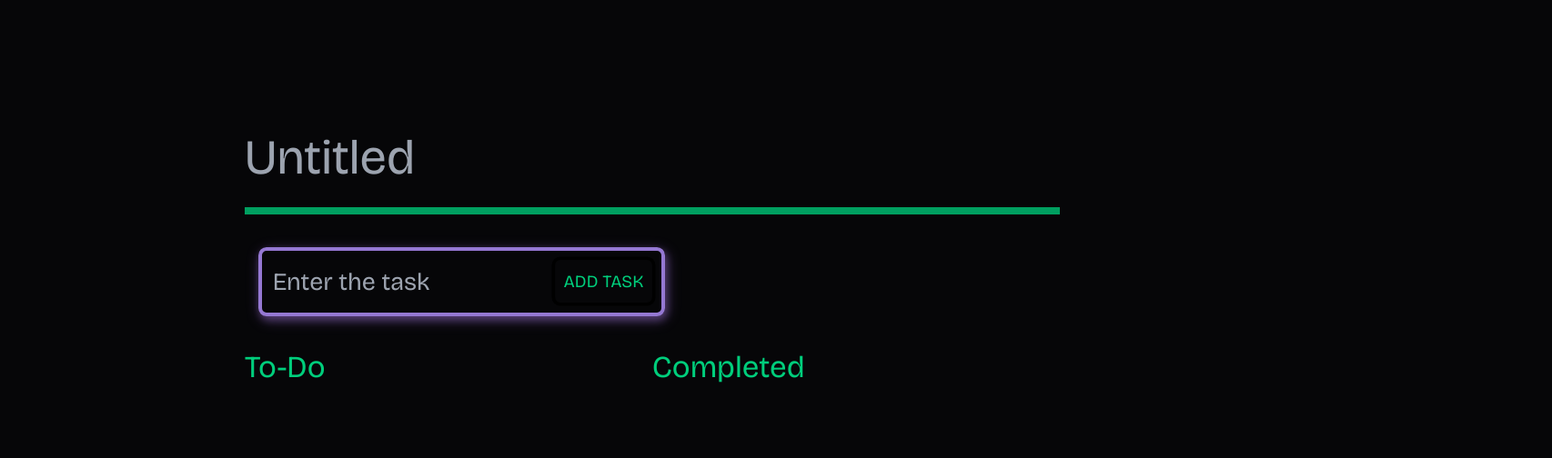
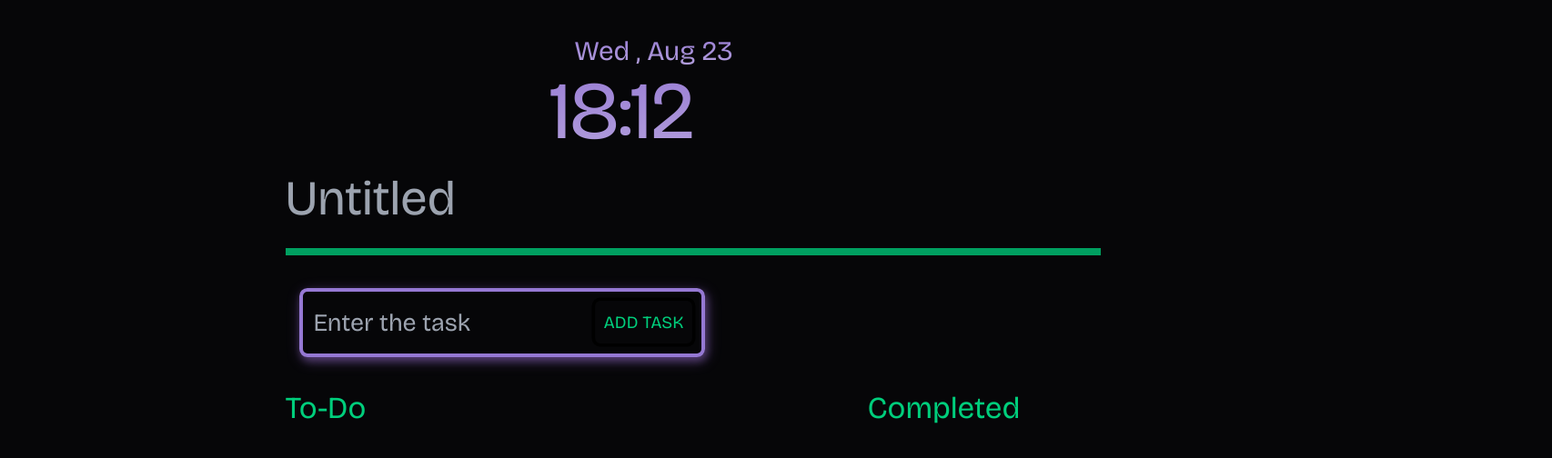
Before and after one commit to Vishesh0504/To-Do-List-React, a React (Create React App) app in the folder to-do/: page / in a window 1280 px wide. Shown: the top 504 px of the page at 91% size, 1706 px wide, since content can reach past the window. Built offline with nearby package versions, Linux system fonts and the light colour scheme.

Commit message:
added time and button animations

```diff
--- a/to-do/src/App.css
+++ b/to-do/src/App.css
@@ -1,7 +1,12 @@
 @tailwind base;
 @tailwind components;
 @tailwind utilities;
+.page{
+	width:100vw;
+}
+
 body{
+
 	background-color: #060608;
 	color:#fff;
 	font-family: 'Bricolage Grotesque', sans-serif;
@@ -10,9 +15,9 @@ body{
 }
 
 .body{
-	position: absolute;
-	top:6em;
-	left:12em;
+	position: relative;
+	top:8em;
+	left:14em;
 }
 
 .linebreak{
@@ -20,7 +25,3 @@ body{
 	border-width: 0.25rem;
 	border-color: #009f60;
 }
-
-button:active{
-	trasndorm:scale(0.3);
-}
--- a/to-do/src/App.js
+++ b/to-do/src/App.js
@@ -4,6 +4,7 @@ import React,{ useState,useEffect} from 'react';
 import InputBar from "./inputbar";
 import Heading from "./heading";
 import Body from "./body";
+import Time from "./time";
 
 
 let nextId=0;
@@ -85,12 +86,14 @@ export default function App(){
 
   }
   return(
+    <div className="page">
+      <Time />
       <div className="body">
         <Heading handleEnter={handleEnter}/>
         <hr className="linebreak"/>
         <InputBar handleAddToDo={handleAddToDo} heading={heading} setHeading ={setHeading}/>
         <Body doing={doing} completed={completed} handleEdit={handleEdit} handleDelete={handleDelete} handleCheck={handleCheck}/>
       </div>
-
+     </div>
   );
 }
--- a/to-do/src/body.css
+++ b/to-do/src/body.css
@@ -82,10 +82,12 @@ input[type="checkbox"]:checked::before {
 	opacity: 1;
 }
 
-.save{
-	opacity:1;
-	width:10em;
-	transform:scale(0.9);
+.task> button:active{
+	transform: scale(0.9);
+}
+
+.input:focus button{
+	opacity: 1;
 }
 
 .input{
--- a/to-do/src/body.js
+++ b/to-do/src/body.js
@@ -68,7 +68,7 @@ function Task({task,onDelete,onEdit,onCheck}){
 				}}
 
 				onKeyDown ={e=> {
-					if(e.key ==="Enter")
+					if(e.key ==="Enter" || e.key ==="Escape")
 					{
 						onEdit({
 							...task,
@@ -125,7 +125,9 @@ function Task({task,onDelete,onEdit,onCheck}){
 			}}
 			/>
 			{todoContent}
-			<button onClick = {()=>{onDelete(task.id)}}>
+			<button onClick = {()=>{
+				setTimeout(()=>{
+					onDelete(task.id)},1000)}}>
 				<img src ={trash} alt="delete" />
 			</button>
 		</div>
--- a/to-do/src/inputbar.css
+++ b/to-do/src/inputbar.css
@@ -21,9 +21,14 @@
 
 .inputbar>button:hover{
 	transform: scale(1.15);
-	background-color: #00ce7c;
+/*	background-color: #00ce7c;*/
+	background-image: linear-gradient(to right,#9578d3,#00ce7c);
 	color:black;
 	border-radius: 0.5em;
+}
+
+.inputbar>button:active{
+	transform:scale(0.9);
 }
 
 .inputbar{
--- /dev/null
+++ b/to-do/src/time.css
@@ -0,0 +1,34 @@
+.dateandtime{
+	display: flex;
+	position: absolute;
+	top:1.5em;
+	left:40%;
+
+}
+
+p{
+	width:10em;
+	height:4em;
+}
+
+.day{
+	font-size: 1.33em;
+	position: relative;
+	left:4em;
+	background: -webkit-linear-gradient(#9578d3, #eee);
+  	-webkit-background-clip: text;
+  	-webkit-text-fill-color: transparent;
+  	;
+}
+
+
+.time{
+	font-size: 4em;
+	position: relative;
+	top:0.25em;
+	left:-2.3em;
+	background: -webkit-linear-gradient(#9578d3, #eee);
+  	-webkit-background-clip: text;
+  	-webkit-text-fill-color: transparent;
+  	;
+}
--- /dev/null
+++ b/to-do/src/time.js
@@ -0,0 +1,35 @@
+import React,{useState,useEffect} from 'react';
+import "./time.css";
+
+export default function Time(){
+	const [time,setTime] = useState(new Date());
+
+	useEffect(()=>{
+		const intervalId = setInterval(()=>{
+			setTime(new Date());
+		},60000);
+
+
+	return ()=>{
+		clearInterval(intervalId);
+	};
+},[]);
+
+return(
+	<div className='dateandtime'>
+		<p className='day'>{time.toLocaleString(undefined, {
+    		weekday: 'short',
+  		})} , {time.toLocaleDateString(undefined, {
+    		month: 'short',
+    		day: 'numeric',
+  		})}
+  		</p>
+  		<p className='time'>
+		{time.toLocaleTimeString([],{
+			hour: '2-digit',
+			minute:'2-digit',
+			hour12:false,
+		})}</p>
+	</div>
+	);
+}
```
Lines whose indentation alone changed are shown as unchanged.
